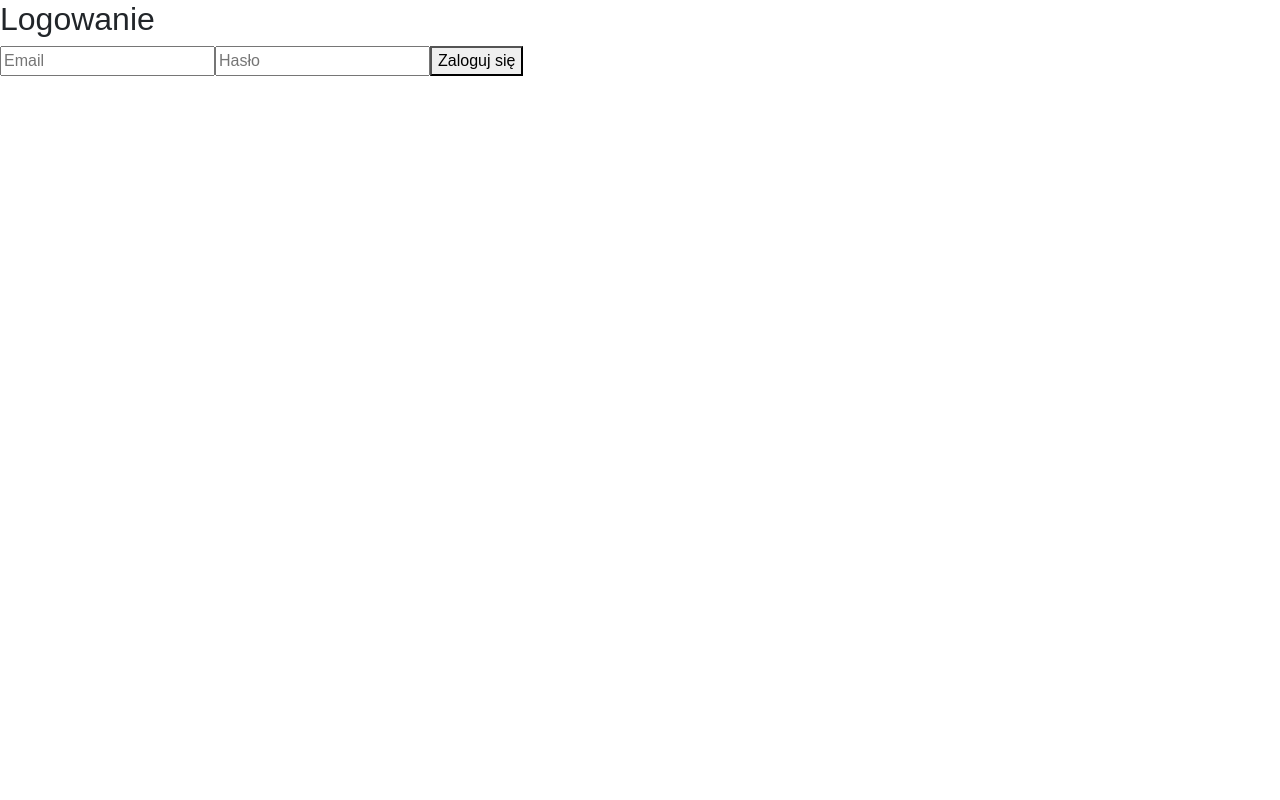
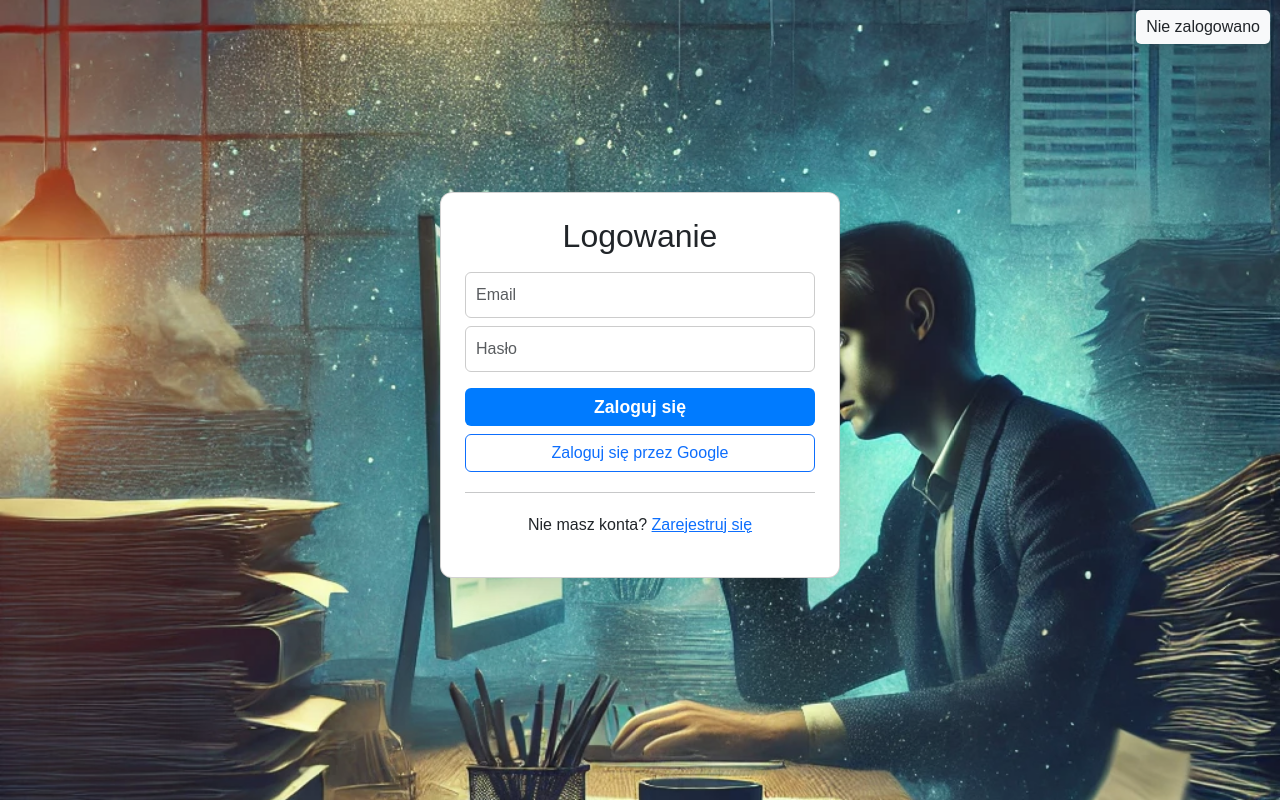
Before and after one commit to VirtualRaptor/frontend, a React (Create React App) app: page /login in a window 1280 px wide. Built offline with nearby package versions, Linux system fonts and the light colour scheme; no server answers.

Commit message:
logowanie

```diff
--- a/src/App.js
+++ b/src/App.js
@@ -1,21 +1,62 @@
+// src/App.js
 import React from "react";
-import { BrowserRouter as Router, Routes, Route } from "react-router-dom";
+import { BrowserRouter as Router, Routes, Route, Navigate } from "react-router-dom";
 import Home from "./pages/Home";
 import Quiz from "./pages/Quiz";
 import Results from "./pages/Results";
 import Login from "./pages/Login";
 import Register from "./pages/Register";
+import ProtectedRoute from "./ProtectedRoute";
+import PublicRoute from "./PublicRoute";
+import Header from "./components/Header"; // Import Header
 import "./index.css";
 
 function App() {
   return (
     <Router>
+      <Header />  {/* Header wyświetli się w górnym rogu na każdej stronie */}
       <Routes>
-        <Route path="/" element={<Home />} />
-        <Route path="/quiz" element={<Quiz />} />
-        <Route path="/results" element={<Results />} />
-        <Route path="/login" element={<Login />} />
-        <Route path="/register" element={<Register />} />
+        <Route path="/" element={<Navigate to="/login" replace />} />
+        <Route
+          path="/login"
+          element={
+            <PublicRoute>
+              <Login />
+            </PublicRoute>
+          }
+        />
+        <Route
+          path="/register"
+          element={
+            <PublicRoute>
+              <Register />
+            </PublicRoute>
+          }
+        />
+        <Route
+          path="/home"
+          element={
+            <ProtectedRoute>
+              <Home />
+            </ProtectedRoute>
+          }
+        />
+        <Route
+          path="/quiz"
+          element={
+            <ProtectedRoute>
+              <Quiz />
+            </ProtectedRoute>
+          }
+        />
+        <Route
+          path="/results"
+          element={
+            <ProtectedRoute>
+              <Results />
+            </ProtectedRoute>
+          }
+        />
       </Routes>
     </Router>
   );
--- /dev/null
+++ b/src/ProtectedRoute.js
@@ -0,0 +1,18 @@
+// frontend/src/ProtectedRoute.js
+
+import React from "react";
+import { Navigate } from "react-router-dom";
+
+function ProtectedRoute({ children }) {
+  const userId = localStorage.getItem("userId");
+
+  // Jeśli nie mamy userId, przekieruj na /login
+  if (!userId) {
+    return <Navigate to="/login" replace />;
+  }
+
+  // W przeciwnym razie zwróć komponent docelowy
+  return children;
+}
+
+export default ProtectedRoute;
--- /dev/null
+++ b/src/PublicRoute.js
@@ -0,0 +1,15 @@
+// frontend/src/PublicRoute.js
+
+import React from "react";
+import { Navigate } from "react-router-dom";
+
+function PublicRoute({ children }) {
+  const userId = localStorage.getItem("userId");
+  // Jeśli jest userId, przekieruj na "/home" lub inną ścieżkę
+  if (userId) {
+    return <Navigate to="/home" replace />;
+  }
+  return children;
+}
+
+export default PublicRoute;
--- /dev/null
+++ b/src/components/Header.js
@@ -0,0 +1,65 @@
+import React, { useState, useEffect } from "react";
+import { auth } from "../firebase";
+import { signOut } from "firebase/auth";
+import { toast } from "react-toastify";
+import { useNavigate } from "react-router-dom";
+
+function Header() {
+  const [user, setUser] = useState(null);
+  const navigate = useNavigate();
+
+  useEffect(() => {
+    // Nasłuch zmian stanu autentykacji
+    const unsubscribe = auth.onAuthStateChanged((currentUser) => {
+      setUser(currentUser);
+    });
+    return () => unsubscribe();
+  }, []);
+
+  const handleLogout = async () => {
+    try {
+      await signOut(auth);
+      localStorage.removeItem("userId");
+      toast.success("Wylogowano!");
+      // Po wylogowaniu przekierowujemy do ekranu logowania
+      navigate("/login");
+    } catch (error) {
+      toast.error("Błąd podczas wylogowania");
+    }
+  };
+
+  return (
+    <div style={{ position: "fixed", top: 0, right: 0, padding: "10px", zIndex: 1000 }}>
+      {user ? (
+        <div
+          style={{
+            display: "flex",
+            alignItems: "center",
+            background: "#f8f9fa",
+            padding: "5px 10px",
+            borderRadius: "5px",
+            boxShadow: "0 2px 4px rgba(0,0,0,0.1)"
+          }}
+        >
+          <span style={{ marginRight: "10px" }}>Zalogowany: {user.email}</span>
+          <button className="btn btn-sm btn-outline-danger" onClick={handleLogout}>
+            Wyloguj
+          </button>
+        </div>
+      ) : (
+        <div
+          style={{
+            background: "#f8f9fa",
+            padding: "5px 10px",
+            borderRadius: "5px",
+            boxShadow: "0 2px 4px rgba(0,0,0,0.1)"
+          }}
+        >
+          Nie zalogowano
+        </div>
+      )}
+    </div>
+  );
+}
+
+export default Header;
--- a/src/index.css
+++ b/src/index.css
@@ -7,6 +7,9 @@ body {
   font-family: 'Poppins', sans-serif;
   width: 100%;
   min-height: 100vh;
+
+  background: url("/public/images/burnout-bg.png") no-repeat center center fixed;
+  background-size: cover;
 }
 
 /* Każdy element będzie dziedziczył box-sizing: border-box */
@@ -241,6 +244,8 @@ h4.text-secondary {
     font-size: 1.1rem;
   }
 }
+
+/* Powielone style (dla pewności że wszystko jest) */
 .card {
   background-color: #fff;
   border-radius: 12px;
--- a/src/pages/Home.js
+++ b/src/pages/Home.js
@@ -1,4 +1,3 @@
-// frontend/src/pages/Home.js
 import { useState } from "react";
 import { useNavigate } from "react-router-dom";
 import { toast, ToastContainer } from "react-toastify";
--- a/src/pages/Login.js
+++ b/src/pages/Login.js
@@ -1,40 +1,85 @@
 import React, { useState } from "react";
 import { auth } from "../firebase";
-import { signInWithEmailAndPassword } from "firebase/auth";
+import { signInWithEmailAndPassword, GoogleAuthProvider, signInWithPopup } from "firebase/auth";
 import { useNavigate } from "react-router-dom";
 
-const Login = () => {
+function Login() {
   const [email, setEmail] = useState("");
   const [password, setPassword] = useState("");
   const navigate = useNavigate();
 
+  // Konfiguracja providera Google
+  const googleProvider = new GoogleAuthProvider();
+
+  // Logowanie przez Google – wywołuje popup logowania,
+  // a po sukcesie zapisuje user.uid w localStorage i przekierowuje do strony głównej.
+  const handleGoogleLogin = async () => {
+    try {
+      const result = await signInWithPopup(auth, googleProvider);
+      const user = result.user;
+      console.log("Zalogowano przez Google:", user);
+      localStorage.setItem("userId", user.uid);
+      navigate("/home");
+    } catch (error) {
+      console.error("Błąd logowania przez Google:", error);
+    }
+  };
+
+  // Logowanie przez email i hasło
   const handleLogin = async (e) => {
     e.preventDefault();
     try {
-      console.log("🔑 Próba logowania:", { email, password });
+      console.log("Próba logowania:", { email, password });
       const userCredential = await signInWithEmailAndPassword(auth, email, password);
-      console.log("✅ Zalogowano:", userCredential.user);
-
-      // Zapisz ID użytkownika w localStorage
+      console.log("Zalogowano:", userCredential.user);
       localStorage.setItem("userId", userCredential.user.uid);
-
-      // Przekierowanie do Home.js
       navigate("/home");
     } catch (error) {
-      console.error("❌ Błąd logowania:", error.message);
+      console.error("Błąd logowania:", error.message);
     }
   };
 
   return (
-    <div className="login-container">
-      <h2>Logowanie</h2>
-      <form onSubmit={handleLogin}>
-        <input type="email" placeholder="Email" onChange={(e) => setEmail(e.target.value)} />
-        <input type="password" placeholder="Hasło" onChange={(e) => setPassword(e.target.value)} />
-        <button type="submit">Zaloguj się</button>
-      </form>
+    <div
+      className="container d-flex justify-content-center align-items-center"
+      style={{ minHeight: "100vh" }}
+    >
+      <div
+        className="card p-4 shadow-lg text-center"
+        style={{ maxWidth: 400, width: "100%" }}
+      >
+        <h2 className="mb-3">Logowanie</h2>
+
+        <form onSubmit={handleLogin}>
+          <input
+            type="email"
+            placeholder="Email"
+            className="form-control mb-2"
+            onChange={(e) => setEmail(e.target.value)}
+          />
+          <input
+            type="password"
+            placeholder="Hasło"
+            className="form-control mb-3"
+            onChange={(e) => setPassword(e.target.value)}
+          />
+          <button type="submit" className="btn btn-primary w-100 mb-2">
+            Zaloguj się
+          </button>
+        </form>
+
+        <button onClick={handleGoogleLogin} className="btn btn-outline-primary w-100">
+          Zaloguj się przez Google
+        </button>
+
+        <hr style={{ margin: "20px 0" }} />
+
+        <p>
+          Nie masz konta? <a href="/register">Zarejestruj się</a>
+        </p>
+      </div>
     </div>
   );
-};
+}
 
 export default Login;
--- a/src/pages/Register.js
+++ b/src/pages/Register.js
@@ -1,35 +1,96 @@
 import React, { useState } from "react";
-import { initializeApp } from 'firebase/app';
-import { getAuth } from 'firebase/auth';
+import { createUserWithEmailAndPassword, GoogleAuthProvider, signInWithPopup } from "firebase/auth";
+import { auth } from "../firebase";
 import { useNavigate } from "react-router-dom";
-import { createUserWithEmailAndPassword } from "firebase/auth";
-import { auth } from "../firebase"; // lub odpowiednia ścieżka do pliku firebase.js
+import { toast, ToastContainer } from "react-toastify";
+import "react-toastify/dist/ReactToastify.css";
 
-const Register = () => {
+function Register() {
   const [email, setEmail] = useState("");
   const [password, setPassword] = useState("");
   const navigate = useNavigate();
 
+  const googleProvider = new GoogleAuthProvider();
+
+  // Rejestracja przez e-mail i hasło
   const handleRegister = async (e) => {
     e.preventDefault();
     try {
       await createUserWithEmailAndPassword(auth, email, password);
+      toast.success("Rejestracja powiodła się! Przejdź do logowania.", { position: "top-center", autoClose: 3000 });
       navigate("/login");
     } catch (error) {
       console.error("Błąd rejestracji:", error.message);
+      toast.error(error.message, { position: "top-center", autoClose: 3000 });
+    }
+  };
+
+  // Rejestracja / logowanie przez Google
+  const handleGoogleRegister = async () => {
+    try {
+      const result = await signInWithPopup(auth, googleProvider);
+      console.log("Zarejestrowano / Zalogowano przez Google:", result.user);
+      localStorage.setItem("userId", result.user.uid);
+      navigate("/home");
+    } catch (error) {
+      console.error("Błąd rejestracji przez Google:", error.message);
+      toast.error(error.message, { position: "top-center", autoClose: 3000 });
     }
   };
 
   return (
-    <div>
-      <h2>Rejestracja</h2>
-      <form onSubmit={handleRegister}>
-        <input type="email" placeholder="Email" onChange={(e) => setEmail(e.target.value)} />
-        <input type="password" placeholder="Hasło" onChange={(e) => setPassword(e.target.value)} />
-        <button type="submit">Zarejestruj się</button>
-      </form>
+    <div
+      className="container d-flex justify-content-center align-items-center"
+      style={{ minHeight: "100vh" }}
+    >
+      <ToastContainer />
+      <div
+        className="card p-4 shadow-lg text-center"
+        style={{ maxWidth: 400, width: "100%" }}
+      >
+        <h2 className="mb-3">Rejestracja</h2>
+        <p className="mb-3">
+          Stwórz konto, aby móc rozpocząć test wypalenia zawodowego.
+        </p>
+
+        <form onSubmit={handleRegister}>
+          <input
+            type="email"
+            className="form-control mb-2"
+            placeholder="Email"
+            value={email}
+            onChange={(e) => setEmail(e.target.value)}
+          />
+          <input
+            type="password"
+            className="form-control mb-3"
+            placeholder="Hasło (min. 6 znaków)"
+            value={password}
+            onChange={(e) => setPassword(e.target.value)}
+          />
+          <button
+            type="submit"
+            className="btn btn-primary w-100"
+          >
+            Zarejestruj się
+          </button>
+        </form>
+
+        <hr />
+
+        <button
+          onClick={handleGoogleRegister}
+          className="btn btn-outline-primary w-100 mb-3"
+        >
+          Zarejestruj się przez Google
+        </button>
+
+        <p>
+          Masz już konto? <a href="/login">Zaloguj się</a>
+        </p>
+      </div>
     </div>
   );
-};
+}
 
 export default Register;
```
Also changed, not shown: src/index.js (+4 -6 lines), src/pages/Quiz.js (+1 -20 lines), src/components/Question.js (indentation only).
